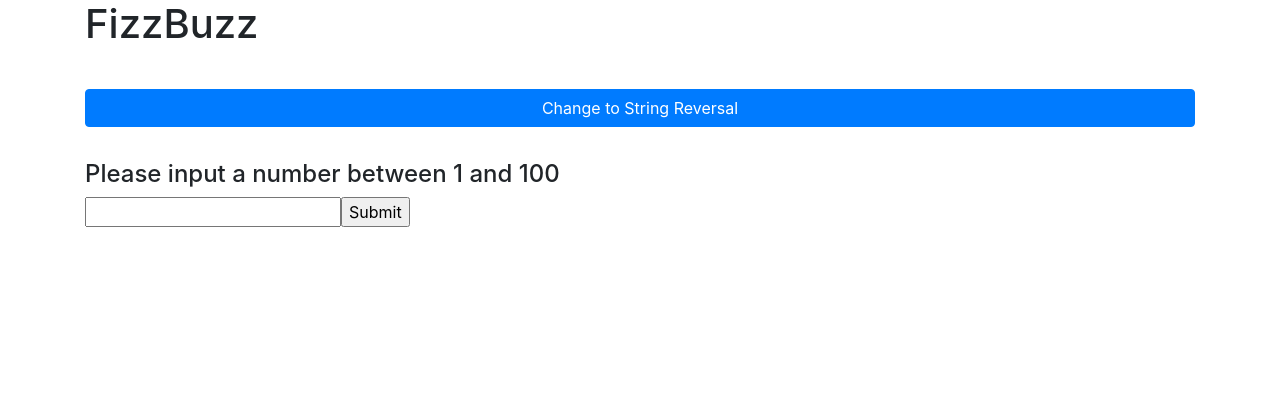
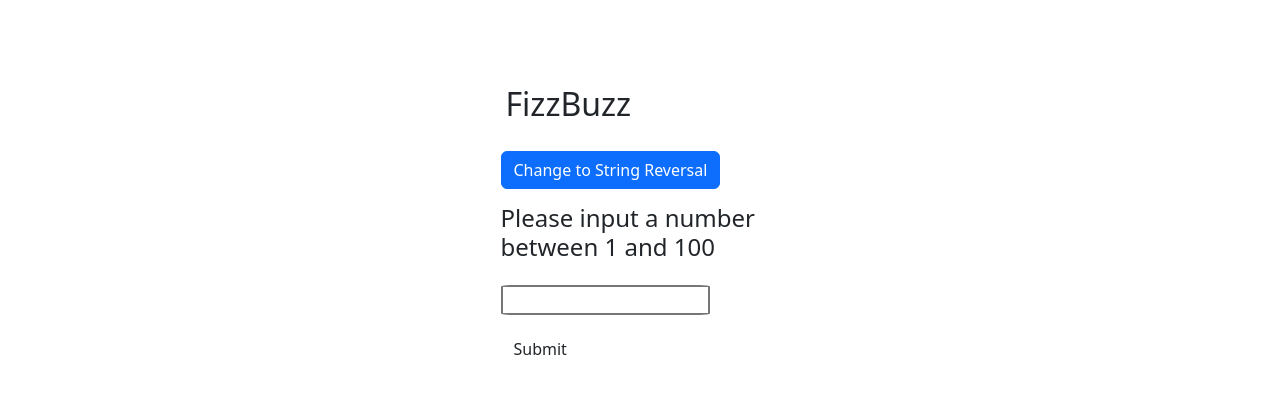
Before and after one commit to Brandonprs/Hangboard, a React app: page / in a window 1280 px wide. Shown: the top 394 px of the page. Built offline with nearby package versions, Linux system fonts and the light colour scheme.

Commit message:
Finishing up everything except extra credit

```diff
--- a/package.json
+++ b/package.json
@@ -18,6 +18,7 @@
     "eslint-plugin-import": "^2.3.0",
     "eslint-plugin-jsx-a11y": "^5.0.3",
     "eslint-plugin-react": "^7.0.1",
+    "extract-text-webpack-plugin": "^3.0.2",
     "jest": "^20.0.4",
     "node-sass": "^4.9.3",
     "react-hot-loader": "next",
@@ -45,6 +46,7 @@
     "react-dom": "^16.4.2",
     "react-final-form": "^3.6.5",
     "react-redux": "^5.0.7",
+    "react-validation": "^3.0.7",
     "redux": "^4.0.0",
     "redux-logger": "^3.0.6",
     "redux-thunk": "^2.3.0",
--- a/src/components/Toggle.js
+++ b/src/components/Toggle.js
@@ -10,7 +10,7 @@ const STRING_REVERSE_TEXT = 'String Reversal';
 class Toggle extends React.Component {
     render() {
         return (
-            <Button bsStyle="primary"
+            <Button className="toggle-button" bsStyle="primary"
                 toggled={this.props.toggled}
                 onClick={this.props.onToggleClick()}>
                 { this.props.toggled ? 'Change to ' + FIZZBUZZ_TEXT : 'Change to ' + STRING_REVERSE_TEXT }
--- a/src/components/UserInput.js
+++ b/src/components/UserInput.js
@@ -1,11 +1,13 @@
 import React from 'react';
 import PropTypes from 'prop-types';
 import { connect } from 'react-redux';
+import { Button } from 'react-bootstrap'
 import FizzBuzz from '../utils/FizzBuzz';
 import StringReverse from '../utils/StringReverse';
 
 const FIZZBUZZ_PROMPT = 'Please input a number between 1 and 100';
 const STRING_REVERSER_PROMPT = 'Please input a string to be reversed';
+
 
 class UserInput extends React.Component  {
     constructor(props){
@@ -28,28 +30,36 @@ class UserInput extends React.Component  {
     }
 
     handleSubmit(e) {
+
         e.preventDefault();
         if(this.props.toggled) {
             this.setState ({ output: StringReverse(this.state.currentText) });
         } else {
-            this.setState ({ output: FizzBuzz(this.state.currentText) });
+            if(isNaN(parseInt(this.state.currentText, 10)) ||
+                this.state.currentText < 1 ||
+                this.state.currentText > 100) {
+                this.setState ({ output: FIZZBUZZ_PROMPT });
+            } else {
+                this.setState ({ output: FizzBuzz(this.state.currentText) });
+            }
         }
+
     }
 
     render () {
         const {
             currentText,
-            output,
+            output
         } = this.state;
         return (
             <div className="input-form">
                 <h4>{ this.props.toggled ? STRING_REVERSER_PROMPT : FIZZBUZZ_PROMPT }</h4>
                 <form onSubmit={this.handleSubmit}>
                     <label>
-                        <input type="text" value={currentText} onChange={this.handleTextChange} />
+                        <input className="input-form-input" type="text" value={currentText} onChange={this.handleTextChange} />
                     </label>
-                    <input type="submit" value="Submit" />
-                    <h2>{output}</h2>
+                    <Button className="submit-button" bsStyle="submit" type="submit" value="Submit">Submit</Button>
+                    <h6 className={(output === FIZZBUZZ_PROMPT ? 'error' : '')}>{output}</h6>
                 </form>
             </div>
         )
--- a/src/containers/App.js
+++ b/src/containers/App.js
@@ -16,11 +16,15 @@ class App extends React.Component {
     render() {
         return (
             <div className="container main-container">
-                <h1 className="title">{ this.props.toggled ? 'String Reverser' : 'FizzBuzz' }</h1>
-                <hr/>
-                <Toggle toggled={this.props.toggled} onClick={this.props.onToggleClick()} />
-                <hr/>
-                <UserInput toggled={this.props.toggled} />
+                <div className="row h-100">
+                    <div className="col-sm-12 align-self-center">
+                        <div className = "w-25 mx-auto">
+                            <h1 className="title">{ this.props.toggled ? 'String Reverser' : 'FizzBuzz' }</h1>
+                            <Toggle toggled={this.props.toggled} onClick={this.props.onToggleClick()} />
+                            <UserInput toggled={this.props.toggled} />
+                        </div>
+                    </div>
+                </div>
             </div>
         )
     }
--- a/src/index.html
+++ b/src/index.html
@@ -7,9 +7,7 @@
     <meta name="theme-color" content="#000000">
 
     <!-- Latest compiled and minified CSS -->
-    <link rel="stylesheet" href="https://maxcdn.bootstrapcdn.com/bootstrap/4.0.0/css/bootstrap.min.css"
-    integrity="sha384-Gn5384xqQ1aoWXA+058RXPxPg6fy4IWvTNh0E263XmFcJlSAwiGgFAW/dAiS6JXm" crossorigin="anonymous">
-
+    <link rel="stylesheet" href="../node_modules/bootstrap/dist/css/bootstrap.min.css" />
     <title>FizzBuzz or Reverse</title>
   </head>
   <body>
--- a/src/index.js
+++ b/src/index.js
@@ -1,5 +1,5 @@
 import React from 'react'
-import '../src/styles/styles.css'
+import style from '../src/styles/styles.scss'
 import { render } from 'react-dom'
 import { createStore, applyMiddleware } from 'redux'
 import { Provider } from 'react-redux'
--- a/src/styles/styles.css
+++ b/src/styles/styles.css
@@ -1,10 +1,32 @@
 .main-container {
-  display: -webkit-box;
-  display: -ms-flexbox;
-  display: flex;
-  -webkit-box-orient: vertical;
-  -webkit-box-direction: normal;
-      -ms-flex-direction: column;
-          flex-direction: column;
+  padding-top: 5em;
+}
+
+.main-container .title {
+  padding: 5px;
+  font-size: 2em;
+}
+
+.main-container .toggle-button {
+  max-width: 220px;
+  margin: 15px 0;
+}
+
+.main-container .input-form-input {
+  border-radius: 5%;
+  border-style: solid;
+  width: 209px;
+  margin: 15px 0;
+  padding-left: 5px;
+}
+
+.main-container .submit-button {
+  margin-bottom: 10px;
+}
+
+.main-container .error {
+  display: block;
+  color: #ff0000;
+  margin-top: 10px;
 }
 /*# sourceMappingURL=styles.css.map */
--- a/src/styles/styles.scss
+++ b/src/styles/styles.scss
@@ -1,4 +1,32 @@
+
+$red: #ff0000;
+
 .main-container {
-    display: flex;
-    flex-direction: column;
+    padding-top: 5em;
+
+    .title {
+        padding: 5px;
+        font-size: 2em;
+    }
+    .toggle-button {
+        max-width: 220px;
+        margin: 15px 0;
+    }
+
+    .input-form-input  {
+        border-radius: 5%;
+        border-style: solid;
+        width: 209px;
+        margin: 15px 0;
+        padding-left: 5px;
+    }
+
+    .submit-button {
+        margin-bottom: 10px;
+    }
+    .error {
+        display: block;
+        color: $red;
+        margin-top: 10px;
+    }
 }
--- a/webpack.config.js
+++ b/webpack.config.js
@@ -18,17 +18,7 @@ module.exports = {
   module: {
     rules: [
         { test: /\.js$/, loader: 'babel-loader', exclude: /node_modules/ },
-        {
-            test: /\.scss$/,
-            use: [{
-                loader: 'style-loader'
-            }, {
-                loader: 'css-loader'
-            }, {
-                loader: 'sass-loader'
-            }
-
-        ]}
+        { test: /\.scss$/, loaders : [ 'style-loader', 'css-loader', 'sass-loader' ] }
     ]
 
   },
```
Also changed, not shown: 2 other files (tests, documents, lock files or other folders).
